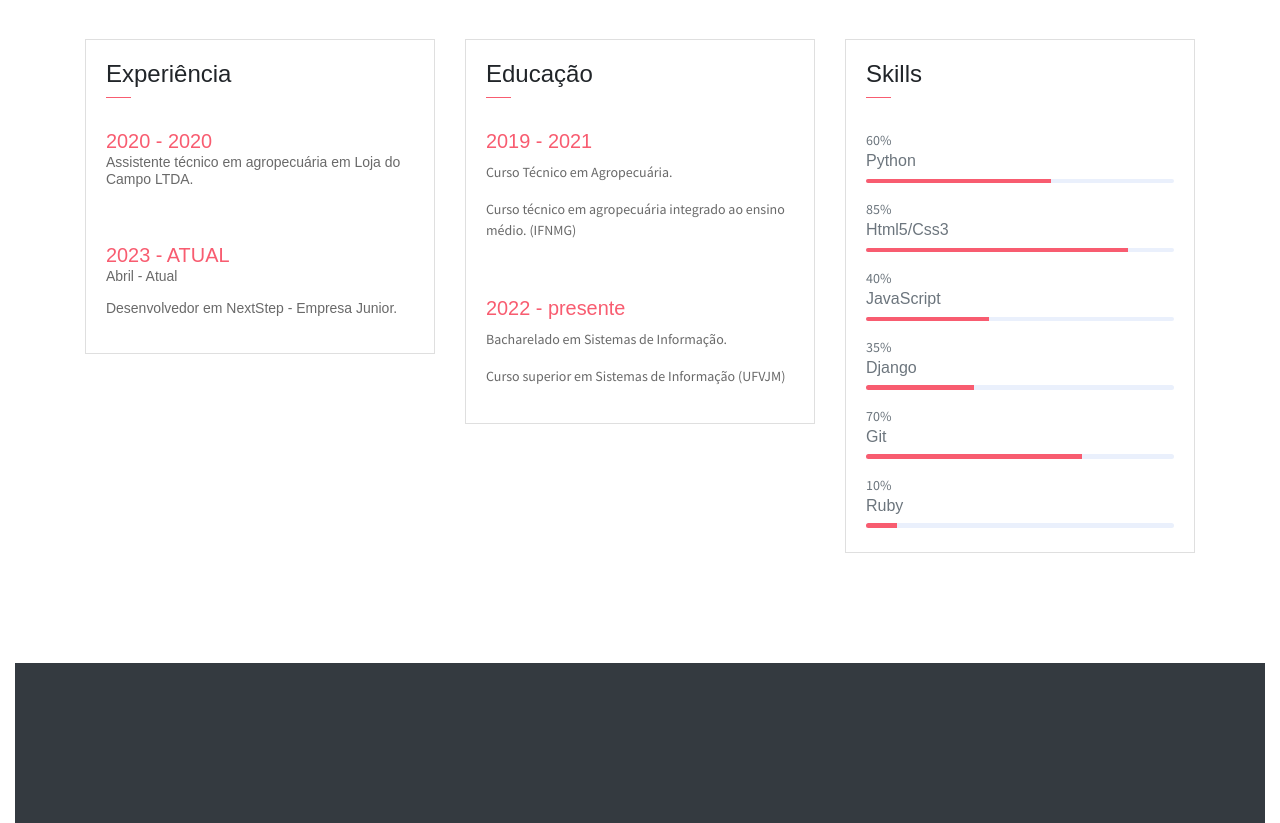
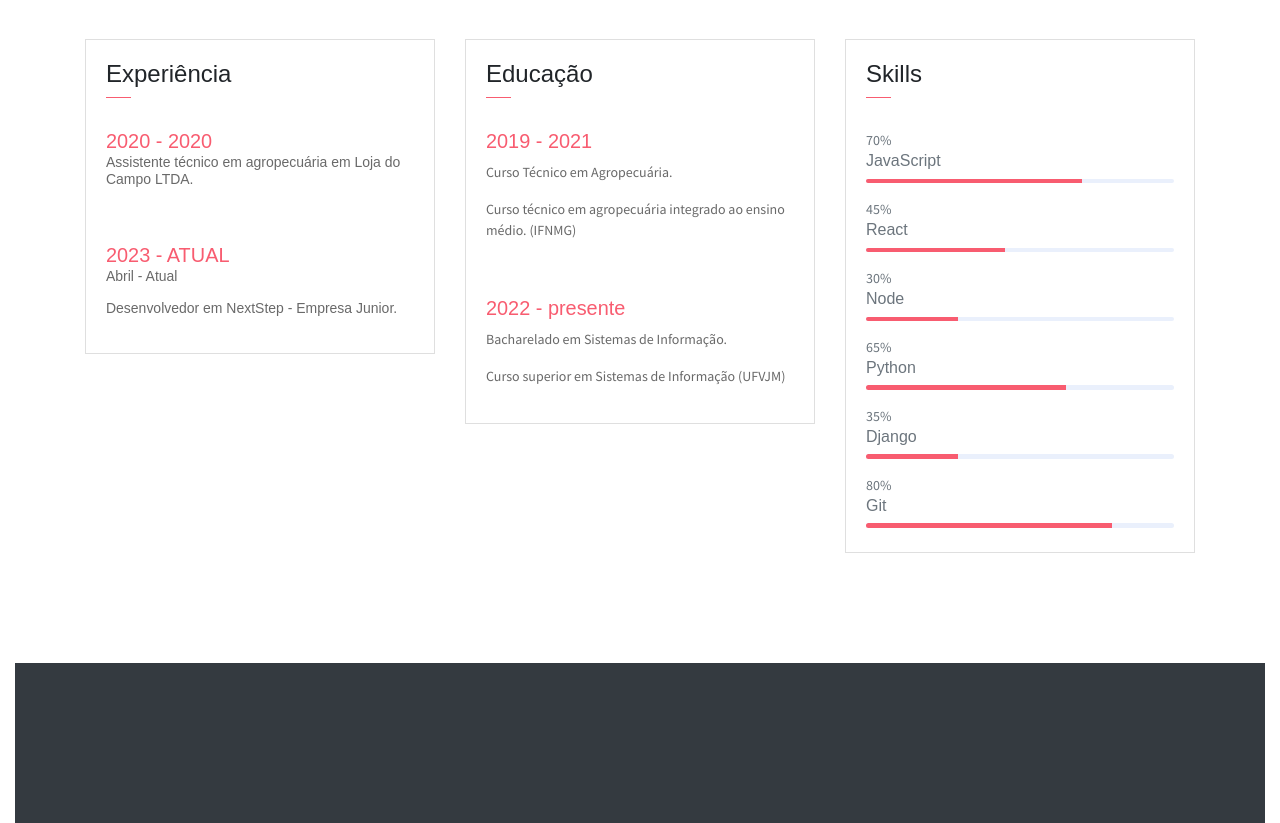
Before and after one commit to EmanuelGDev/portfolio, a plain HTML site: page index.html in a window 1280 px wide. Shown: the part 1300-2123 px from the top of the page. Drawn offline with Linux system fonts and the light colour scheme; some packages are replaced by stand-ins of ours.

Commit message:
fazendo modificações

```diff
--- a/index.html
+++ b/index.html
@@ -60,7 +60,7 @@
                 <span class="line mb-5"></span>
                 <h5 class="mb-3">Estudante de Sistemas de Informação</h5>
                 <p class="mt-20">Sou Emanuel Guimarães Santana, estudante da Universidade Federal dos Vales do Jequitinhonha e Mucuri do curso de Sistemas de Informação, atualmente faço parte da Empresa Junior da faculdade trabalhando como desenvolvedor.</p>
-                <a href="https://drive.google.com/file/d/1q1Cj3eG24Q9By2wfSF7A-s9KYVzlG7Dl/view?usp=share_link" target="_blank"><button class="btn btn-outline-danger"><i class="icon-down-circled2 "></i>Baixe meu Currículo</button></a>
+                <a href="https://drive.google.com/file/d/1X7RTMwyeENplm7HDFWHA1XPDkT0yN6YG/view?usp=sharing" target="_blank"><button class="btn btn-outline-danger"><i class="icon-down-circled2 "></i>Baixe meu Currículo</button></a>
             </div>
             <div class="col-lg-4 about-card">
                 <h3 class="font-weight-light">Informações pessoais</h3>
@@ -159,35 +159,35 @@
                             </div>
                         </div>
                         <div class="card-body pb-2">
-                           <h7>60%</h7>
+                           <h7>70%</h7>
+                            <h6>JavaScript</h6>
+                            <div class="progress mb-3">
+                                <div class="progress-bar bg-danger" role="progressbar" style="width: 70%" aria-valuenow="25" aria-valuemin="0" aria-valuemax="100"></div>
+                            </div>
+                            <h7>45%</h7>
+                            <h6>React</h6>
+                            <div class="progress mb-3">
+                                <div class="progress-bar bg-danger" role="progressbar" style="width: 45%" aria-valuenow="25" aria-valuemin="0" aria-valuemax="100"></div>
+                            </div>
+                            <h7>30%</h7>
+                            <h6>Node</h6>
+                            <div class="progress mb-3">
+                                <div class="progress-bar bg-danger" role="progressbar" style="width: 30%" aria-valuenow="50" aria-valuemin="0" aria-valuemax="100"></div>
+                            </div>
+                            <h7>65%</h7>
                             <h6>Python</h6>
                             <div class="progress mb-3">
-                                <div class="progress-bar bg-danger" role="progressbar" style="width: 60%" aria-valuenow="25" aria-valuemin="0" aria-valuemax="100"></div>
-                            </div>
-                            <h7>85%</h7>
-                            <h6>Html5/Css3</h6>
-                            <div class="progress mb-3">
-                                <div class="progress-bar bg-danger" role="progressbar" style="width: 85%" aria-valuenow="25" aria-valuemin="0" aria-valuemax="100"></div>
-                            </div>
-                            <h7>40%</h7>
-                            <h6>JavaScript</h6>
-                            <div class="progress mb-3">
-                                <div class="progress-bar bg-danger" role="progressbar" style="width: 40%" aria-valuenow="50" aria-valuemin="0" aria-valuemax="100"></div>
+                                <div class="progress-bar bg-danger" role="progressbar" style="width: 65%" aria-valuenow="75" aria-valuemin="0" aria-valuemax="100"></div>
                             </div>
                             <h7>35%</h7>
                             <h6>Django</h6>
                             <div class="progress mb-3">
-                                <div class="progress-bar bg-danger" role="progressbar" style="width: 35%" aria-valuenow="75" aria-valuemin="0" aria-valuemax="100"></div>
+                                <div class="progress-bar bg-danger" role="progressbar" style="width: 30%" aria-valuenow="75" aria-valuemin="0" aria-valuemax="100"></div>
                             </div>
-                            <h7>70%</h7>
+                            <h7>80%</h7>
                             <h6>Git</h6>
                             <div class="progress mb-3">
-                                <div class="progress-bar bg-danger" role="progressbar" style="width: 70%" aria-valuenow="75" aria-valuemin="0" aria-valuemax="100"></div>
-                            </div>
-                            <h7>10%</h7>
-                            <h6>Ruby</h6>
-                            <div class="progress mb-3">
-                                <div class="progress-bar bg-danger" role="progressbar" style="width: 10%" aria-valuenow="75" aria-valuemin="0" aria-valuemax="100"></div>
+                                <div class="progress-bar bg-danger" role="progressbar" style="width: 80%" aria-valuenow="75" aria-valuemin="0" aria-valuemax="100"></div>
                             </div>
                         </div>
                     </div>
```
